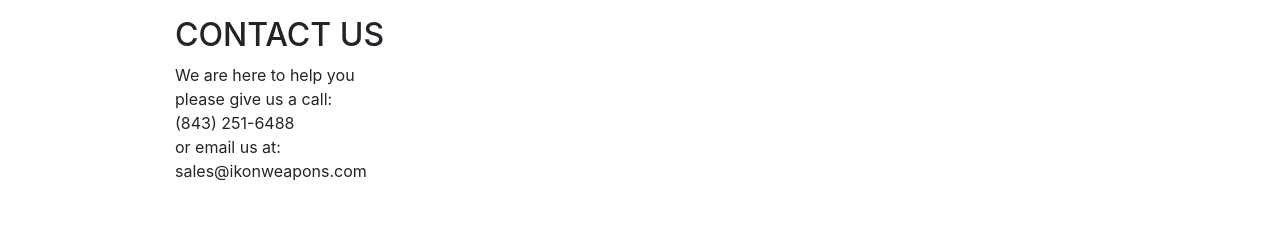
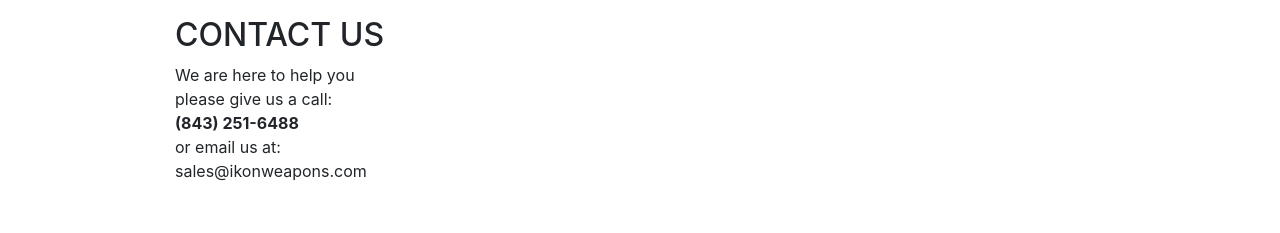
Before and after one commit to Barak-S/ikon-frontend, a React (Create React App) app: page /contact in a window 1280 px wide. Shown: the part 338-571 px from the top of the page. Built offline with nearby package versions, Linux system fonts and the light colour scheme; no server answers.

Commit message:
redirects in root for netlify router

```diff
--- a/src/containers/Contact.js
+++ b/src/containers/Contact.js
@@ -15,7 +15,7 @@
                     <br/>
                     please give us a call:
                     <br/>
-                    (843) 251-6488
+                    <strong>(843) 251-6488</strong>
                     <br/>
                     or email us at:
                     <br/>
```
Also changed, not shown: 2 other files (tests, documents, lock files or other folders).
